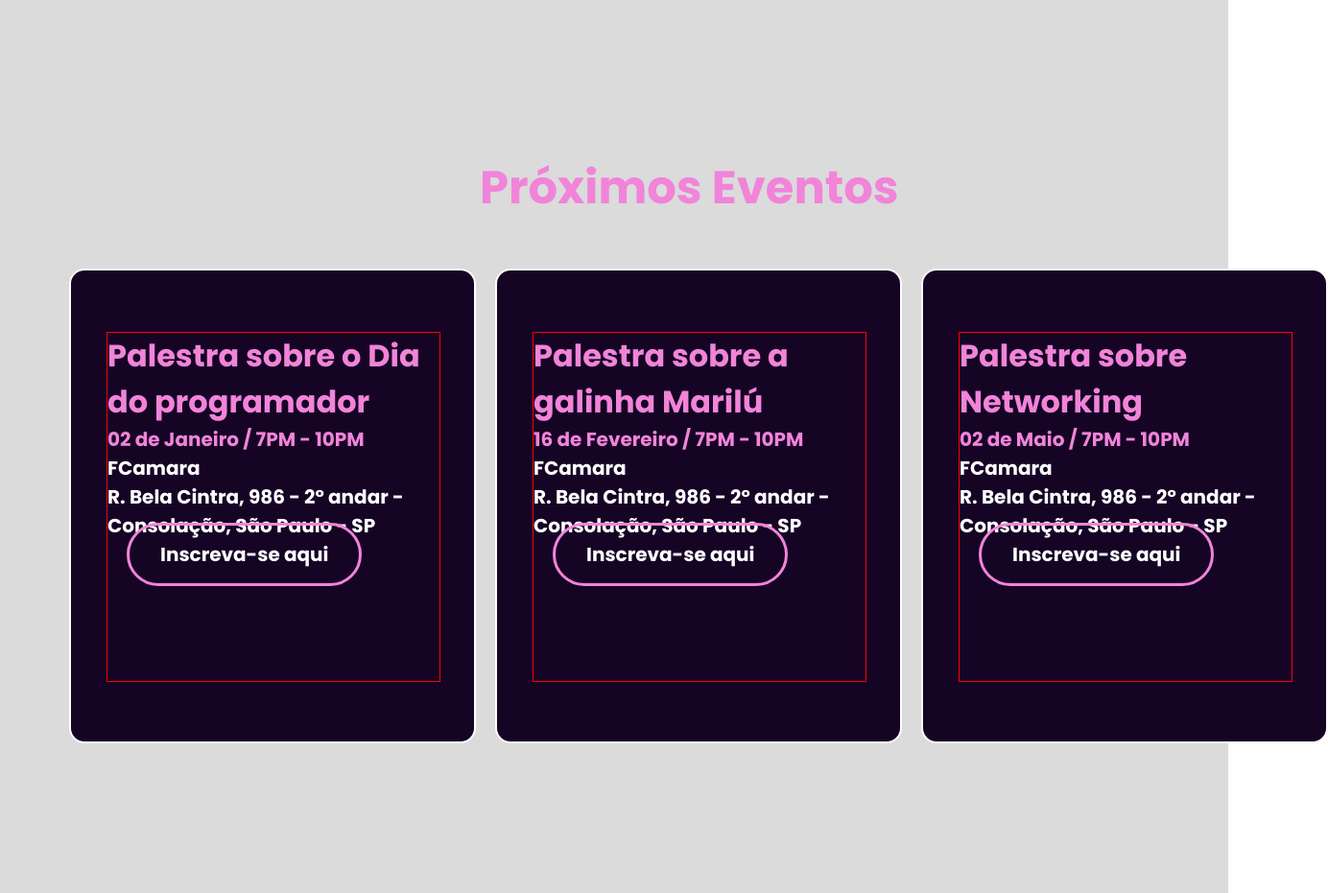
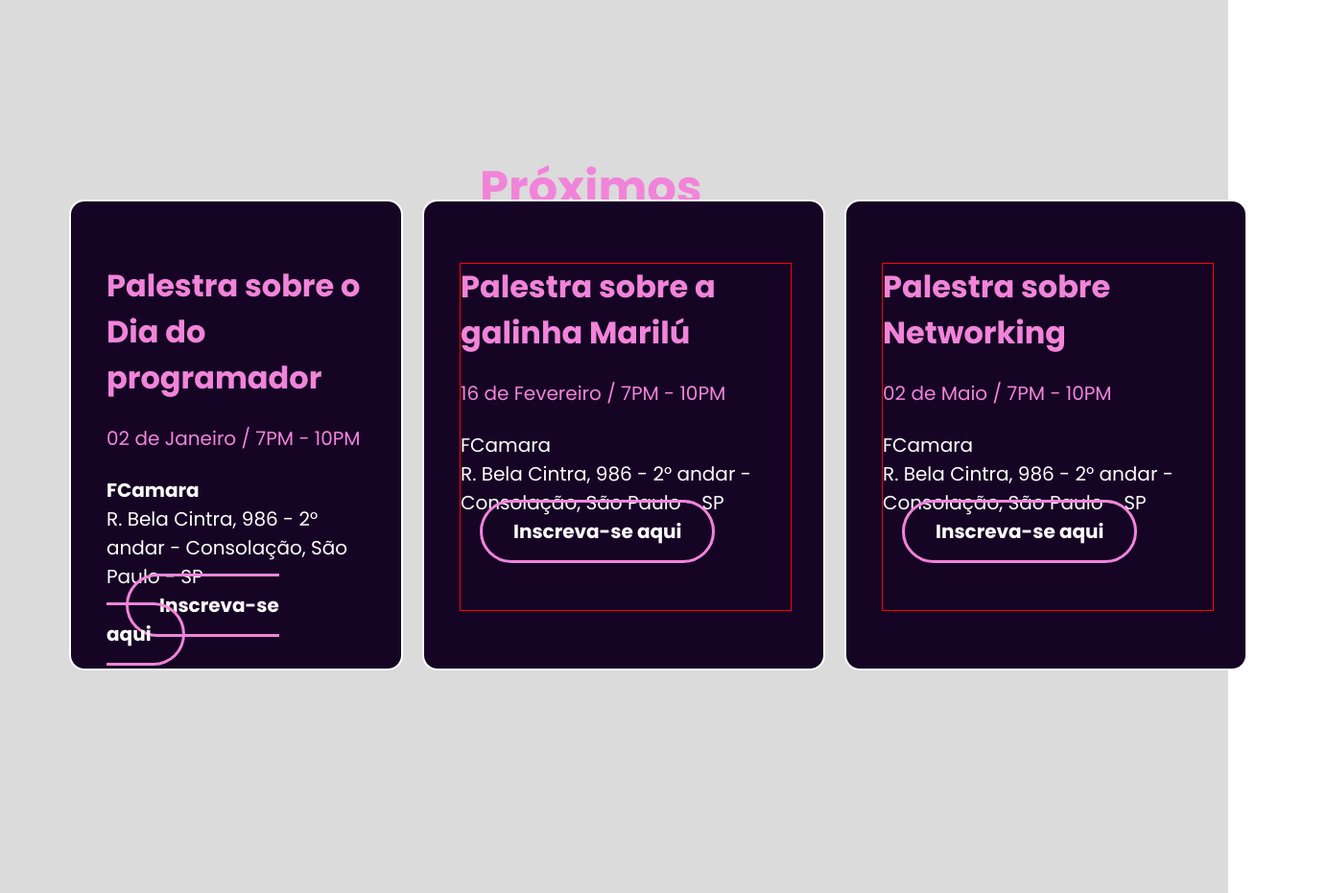
Before and after one commit to thiagokubrusly/section-eventos-teste, a plain HTML site: page index.html in a window 1280 px wide. Shown: the whole page at 96% size, 1384 px wide, since content can reach past the window. Drawn offline with Linux system fonts and the light colour scheme; a web font is replaced by a local one.

Commit message:
remove umas divs

```diff
--- a/index.html
+++ b/index.html
@@ -11,7 +11,7 @@
 
     <link rel="preconnect" href="https://fonts.googleapis.com">
     <link rel="preconnect" href="https://fonts.gstatic.com" crossorigin>
-    <link href="https://fonts.googleapis.com/css2?family=Montserrat&family=Open+Sans&family=Outfit&family=Poppins:wght@700&family=Rationale&family=Roboto:wght@700;900&family=Rubik+Dirt&family=Sniglet&display=swap" rel="stylesheet">
+    <link href="https://fonts.googleapis.com/css2?family=Montserrat&family=Open+Sans&family=Outfit&family=Poppins:wght@700;400&family=Rationale&family=Roboto:wght@700;900&family=Rubik+Dirt&family=Sniglet&display=swap" rel="stylesheet">
 </head>
 
 <body>
@@ -26,26 +26,13 @@
 
         <!-- ==== Primeiro Card ==== -->
                 <div class="card" id="card-1">
-                    <div class="inner-card">
-                        <div class="title-card">
-                            <h2>Palestra sobre o Dia do programador</h2>
-                        </div>
+                    <h2 class="title-card">Palestra sobre o Dia do programador</h2>
+                    <p class="date-time-card">02 de Janeiro / 7PM - 10PM </p>
 
-                        <div class="date-time-card">
-                            <p>02 de Janeiro / 7PM - 10PM </p>
-                        </div>
+                    <p class="place-card bold">FCamara</p>
+                    <p class="place-card">R. Bela Cintra, 986 - 2° andar - Consolação, São Paulo - SP</p>
 
-                        <div class="content">
-                            <div class="place-card">
-                                <p>FCamara</p>
-                                <p>R. Bela Cintra, 986 - 2° andar - Consolação, São Paulo - SP</p>
-                            </div>
-
-                            <div class="btn-inscricao">
-                                <a href="#">Inscreva-se aqui</a>
-                            </div>
-                        </div>
-                    </div>
+                    <a href="#" class="btn-inscricao">Inscreva-se aqui</a>
                 </div>
 
         <!-- ==== Segundo Card ==== -->
--- a/style.css
+++ b/style.css
@@ -2,6 +2,7 @@
     border: 0;
     margin: 0;
     padding: 0;
+    box-sizing: border-box;
 }
 
 :root{
@@ -73,6 +74,7 @@ h1, .eventos-title{
 #card-1{
     margin-left: 7.2rem;
     margin-right: 2.0rem;
+    padding: 6.4rem 3.7rem;
 }
 
 #card-2{
@@ -90,11 +92,27 @@ h1, .eventos-title{
     height: 9.6rem;
 }
 
+.title-card {
+  font-family: 'Poppins', sans-serif;
+  font-weight: 700;
+  color: #F184D9;
+  font-size: 3.2rem;
+}
+
 .container-proximos-eventos .card .date-time-card p{
     font-family: 'Poppins', sans-serif;
     font-weight: 400;
     color: #F184D9;
     font-size: 2.0rem;
+}
+
+.date-time-card {
+    font-family: 'Poppins', sans-serif;
+    font-weight: 400;
+    color: #F184D9;
+    font-size: 2.0rem;
+    margin-top: 2.4rem;
+    margin-bottom: 2.4rem;
 }
 
 
@@ -105,6 +123,17 @@ h1, .eventos-title{
     font-size: 2.0rem;
 
 }
+
+.place-card {
+    font-family: 'Poppins', sans-serif;
+    font-weight: 400;
+    color: #fff;
+    font-size: 2.0rem;
+}
+.place-card.bold {
+    font-weight: 700;
+}
+
 
 .container-proximos-eventos .card .content .btn-inscricao a{
 
@@ -122,3 +151,17 @@ h1, .eventos-title{
     border-radius: 5.0rem;
     text-decoration: none;
 }
+
+a.btn-inscricao {
+
+    padding: 1.6rem 3.2rem;
+    margin: 2rem;
+    font-family: 'Poppins', sans-serif;
+    font-weight: 700;
+    font-size: 2.0rem;
+    color: #fff;
+
+    border: 0.3rem solid #F184D9;
+    border-radius: 5.0rem;
+    text-decoration: none;
+}
```
